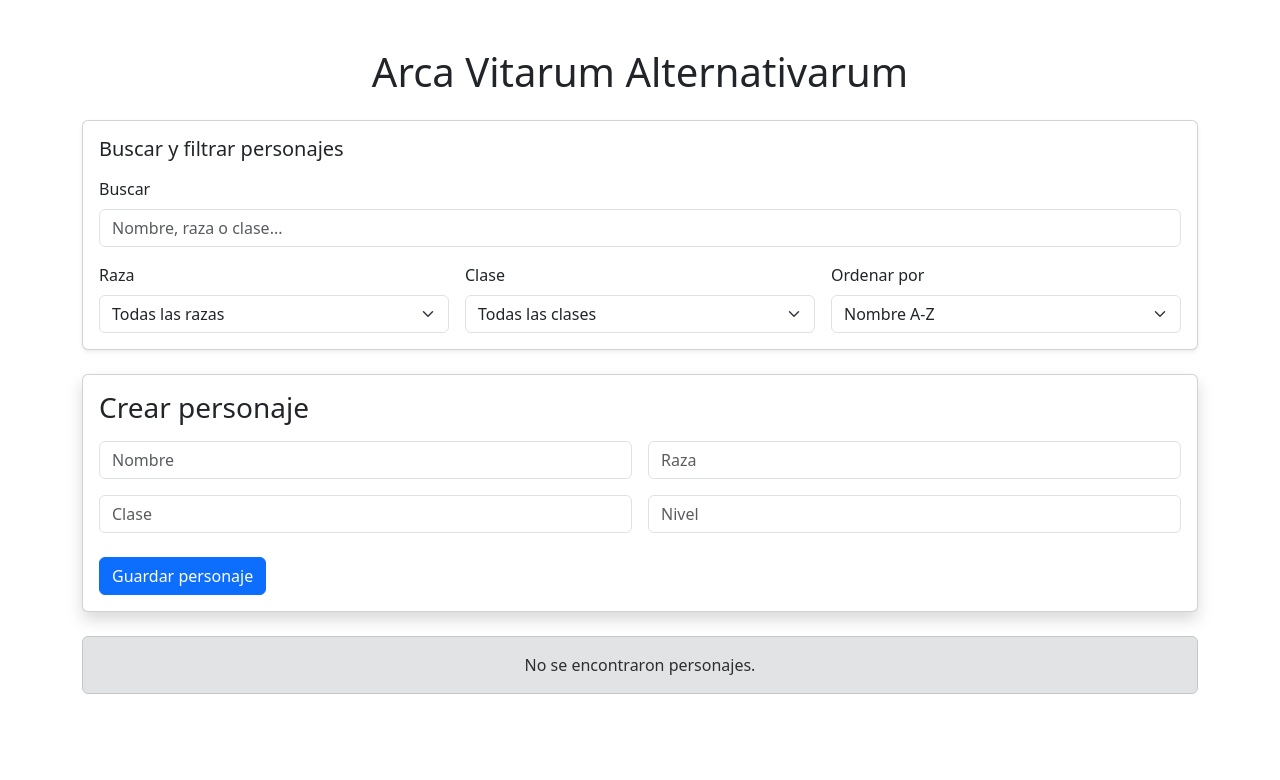
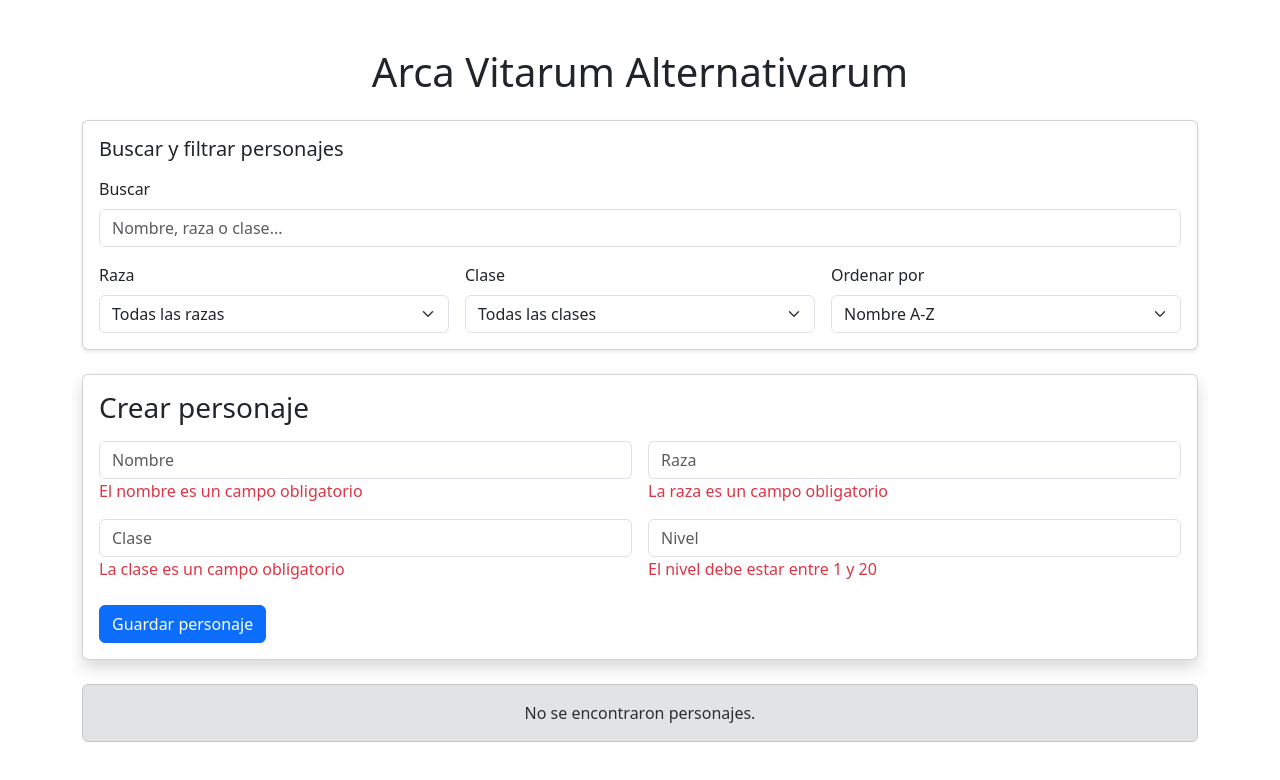
Before and after one commit to GabrielLapeire/arca-vitarum-alternativarum, a React (Vite) app: page / in a window 1280 px wide. Both pictures are taken after a click on the button "Guardar personaje". Shown: the top 780 px of the page. Built offline with nearby package versions, Linux system fonts and the light colour scheme.

Commit message:
cancelar edicion y estado para errores

```diff
--- a/src/App.jsx
+++ b/src/App.jsx
@@ -12,8 +12,10 @@ function App() {
     characters,
     newCharacter,
     editingId,
+    errors,
     saveCharacter,
     updateCharacter,
+    cancelUpdateCharacter,
     deleteCharacter,
     setNewCharacter
   } = useCharacters()
@@ -62,6 +64,8 @@ function App() {
         setNewCharacter={setNewCharacter}
         saveCharacter={saveCharacter}
         editingId={editingId}
+        cancelUpdateCharacter={cancelUpdateCharacter}
+        errors={errors}
       />
       <CharacterList
         characters={sortedCharacters}
--- a/src/components/CharacterForm.jsx
+++ b/src/components/CharacterForm.jsx
@@ -3,7 +3,9 @@ function CharacterForm({
   newCharacter,
   setNewCharacter,
   saveCharacter,
-  editingId
+  editingId,
+  cancelUpdateCharacter,
+  errors
 }) {
   return (
     <div className="card shadow mb-4">
@@ -28,6 +30,12 @@ function CharacterForm({
                 })
               }
             />
+
+            {errors.name && (
+              <div className="text-danger">
+                {errors.name}
+              </div>
+            )}
           </div>
 
           <div className="col-md-6">
@@ -46,6 +54,12 @@ function CharacterForm({
                 })
               }
             />
+
+            {errors.race && (
+              <div className="text-danger">
+                {errors.race}
+              </div>
+            )}
           </div>
 
           <div className="col-md-6">
@@ -64,6 +78,12 @@ function CharacterForm({
                 })
               }
             />
+
+            {errors.className && (
+              <div className="text-danger">
+                {errors.className}
+              </div>
+            )}
           </div>
 
           <div className="col-md-6">
@@ -82,15 +102,31 @@ function CharacterForm({
                 })
               }
             />
+
+            {errors.level && (
+              <div className="text-danger">
+                {errors.level}
+              </div>
+            )}
           </div>
         </div>
-        <button
-          onClick={saveCharacter}
-          className="btn btn-primary mt-4"
-        >
-          {editingId ? "Actualizar personaje" : "Guardar personaje"}
-        </button>
+        <div className="d-flex gap-2 mt-4">
+          <button
+            onClick={saveCharacter}
+            className="btn btn-primary"
+          >
+            {editingId ? "Actualizar personaje" : "Guardar personaje"}
+          </button>
 
+          {editingId !== null && (
+            <button
+              onClick={cancelUpdateCharacter}
+              className="btn btn-secondary"
+            >
+              Cancelar
+            </button>
+          )}
+        </div>
       </div>
     </div>
   )
--- a/src/hooks/useCharacters.js
+++ b/src/hooks/useCharacters.js
@@ -21,14 +21,27 @@ export function useCharacters() {
   )
   const [newCharacter, setNewCharacter] = useState(emptyCharacter)
   const [editingId, setEditingId] = useState(null)
+  const [errors, setErrors] = useState({})
 
   function saveCharacter() {
-    if (
-      newCharacter.data.name.trim() === '' ||
-      newCharacter.data.race.trim() === '' ||
-      newCharacter.data.className.trim() === '' ||
-      newCharacter.data.level === ''
-    ) {
+    const newErrors = {}
+    if (newCharacter.data.name.trim() === '') {
+      newErrors.name = "El nombre es un campo obligatorio"
+    }
+    if (newCharacter.data.race.trim() === '') {
+      newErrors.race = "La raza es un campo obligatorio"
+    }
+    if (newCharacter.data.className.trim() === '') {
+      newErrors.className = "La clase es un campo obligatorio"
+    }
+    if (newCharacter.data.level === '') {
+      newErrors.level = "El nivel es un campo obligatorio"
+    }
+    if (newCharacter.data.level < 1 || newCharacter.data.level > 20) {
+      newErrors.level = "El nivel debe estar entre 1 y 20"
+    }
+    if (Object.keys(newErrors).length > 0) {
+      setErrors(newErrors)
       return
     }
 
@@ -56,6 +69,7 @@ export function useCharacters() {
     setNewCharacter({
       ...emptyCharacter
     })
+    setErrors({})
   }
 
   function updateCharacter(id) {
@@ -68,6 +82,16 @@ export function useCharacters() {
     setNewCharacter({
       ...character
     })
+
+    setErrors({})
+  }
+
+  function cancelUpdateCharacter() {
+    setEditingId(null)
+    setNewCharacter({
+      ...emptyCharacter
+    })
+    setErrors({})
   }
 
   function deleteCharacter(id) {
@@ -82,6 +106,7 @@ export function useCharacters() {
       setNewCharacter({
         ...emptyCharacter
       })
+      setErrors({})
     }
   }
 
@@ -89,8 +114,10 @@ export function useCharacters() {
     characters,
     newCharacter,
     editingId,
+    errors,
     saveCharacter,
     updateCharacter,
+    cancelUpdateCharacter,
     deleteCharacter,
     setNewCharacter
   }
```
